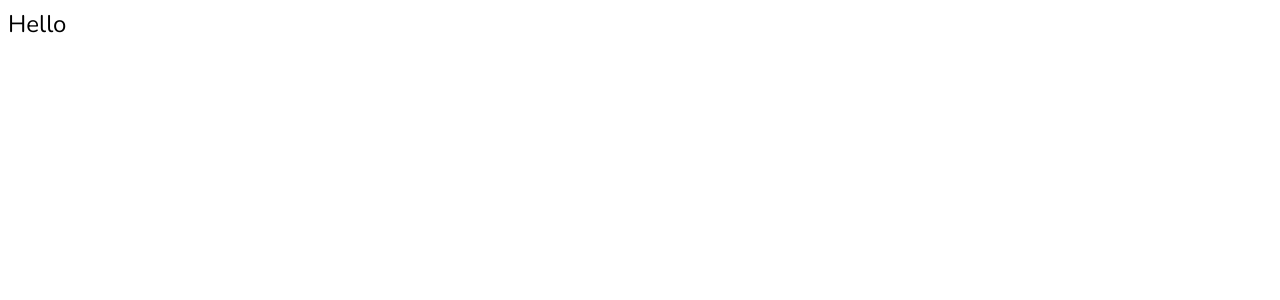
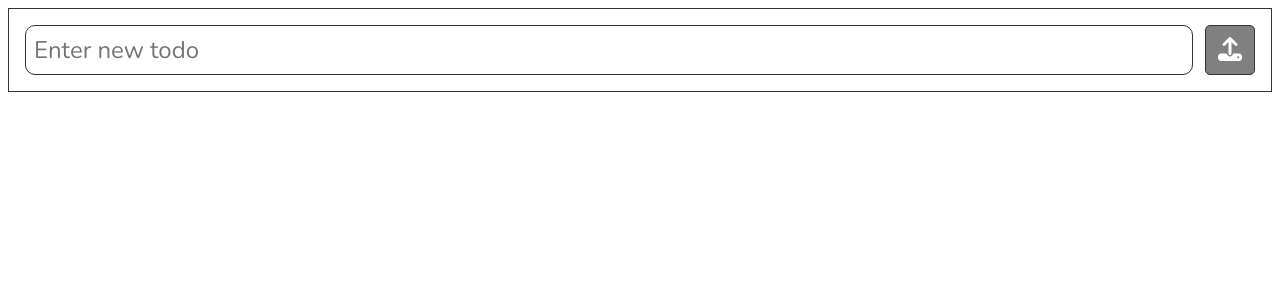
Before and after one commit to rayleigh420/ReactTS_ReduxJS-Toolkit, a React (Vite) app: page / in a window 1280 px wide. Shown: the top 300 px of the page. Built offline with nearby package versions, Linux system fonts and the light colour scheme.

Commit message:
create addTodo components

```diff
--- a/package.json
+++ b/package.json
@@ -9,6 +9,9 @@
     "preview": "vite preview"
   },
   "dependencies": {
+    "@fortawesome/fontawesome-svg-core": "^6.3.0",
+    "@fortawesome/free-solid-svg-icons": "^6.3.0",
+    "@fortawesome/react-fontawesome": "^0.2.0",
     "@reduxjs/toolkit": "^1.9.3",
     "axios": "^1.3.4",
     "json-server": "^0.17.2",
--- a/src/App.tsx
+++ b/src/App.tsx
@@ -1,11 +1,12 @@
 import { useState } from "react";
 import "./App.css";
+import AddTodoForm from "./features/todos/AddTodoForm";
 
 function App() {
 
   return (
     <div className="App">
-      Hello
+      <AddTodoForm />
     </div>
   );
 }
--- /dev/null
+++ b/src/features/todos/AddTodoForm.tsx
@@ -0,0 +1,29 @@
+import { faUpload } from "@fortawesome/free-solid-svg-icons"
+import { FontAwesomeIcon } from "@fortawesome/react-fontawesome"
+import { ChangeEvent, useState } from "react"
+
+const AddTodoForm = () => {
+    const [newTodo, setNewTodo] = useState<string>('')
+
+    const changeTodo = (e: ChangeEvent<HTMLInputElement>) => setNewTodo(e.target.value)
+
+    return (
+        <form >
+            <label htmlFor="new-todo">Enter a new todo item</label>
+            <div className="new-todo">
+                <input
+                    type="text"
+                    id="new-todo"
+                    placeholder="Enter new todo"
+                    value={newTodo}
+                    onChange={changeTodo}
+                />
+            </div>
+            <button className="submit">
+                <FontAwesomeIcon icon={faUpload} />
+            </button>
+        </form>
+    )
+}
+
+export default AddTodoForm
```
Also changed, not shown: 2 other files (tests, documents, lock files or other folders).
